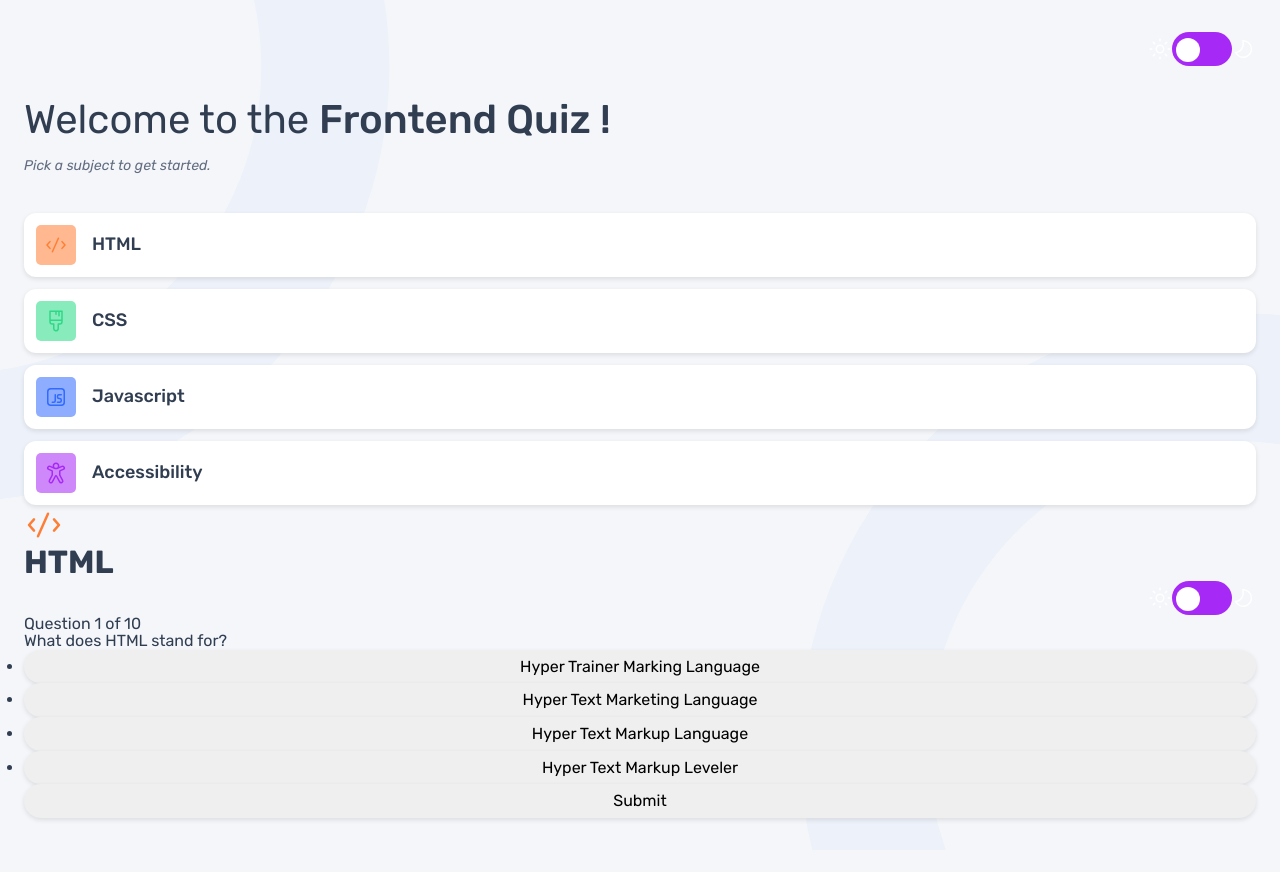
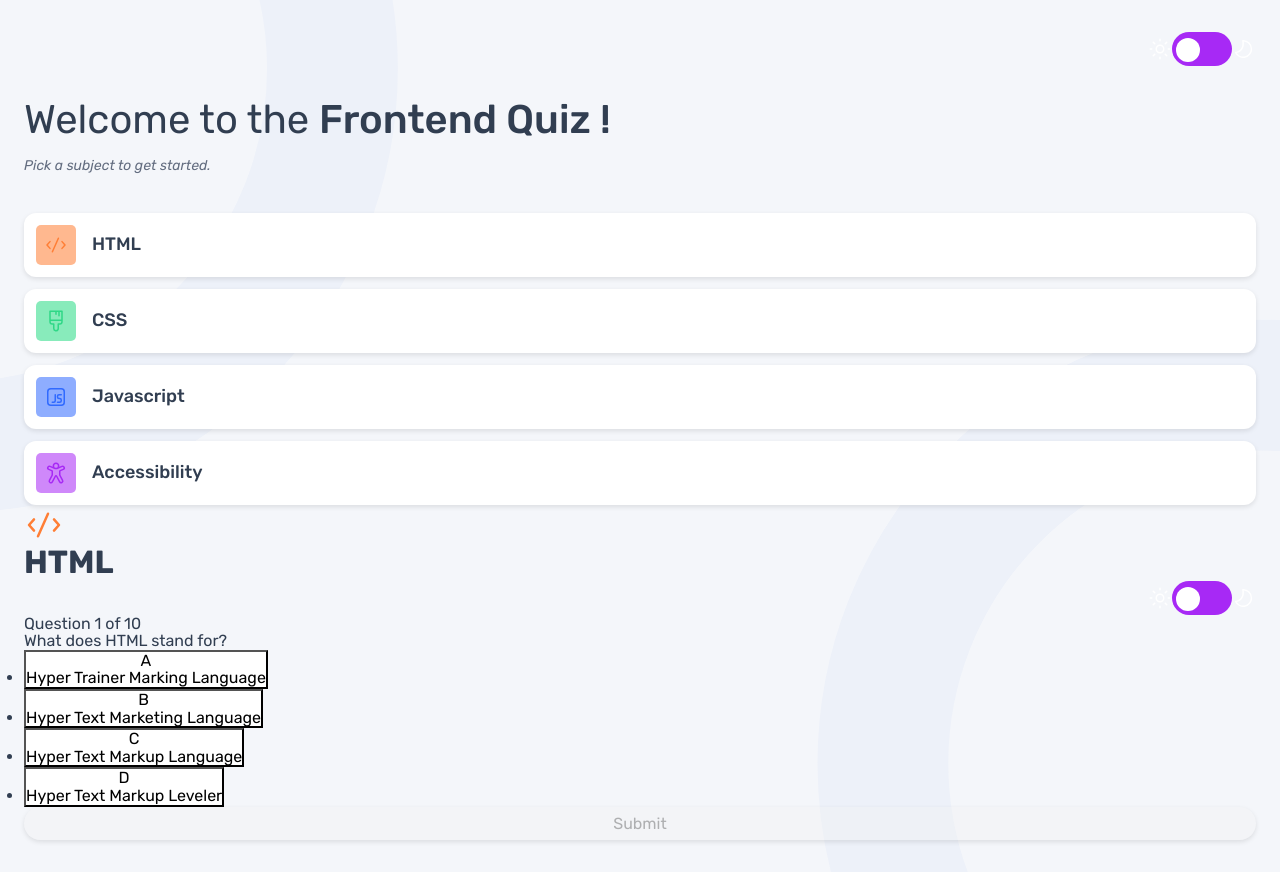
Before and after one commit to mayor-creator/frontend_quiz_app, a React (Vite) app: page / in a window 1280 px wide. Before the commit the page ends 850 px from the top, so only its background shows below. Built offline with nearby package versions, Linux system fonts and the light colour scheme.

Commit message:
Add QuizQuestion component; implement answer selection and navigation logic in HtmlQuiz

```diff
--- a/src/component/HtmlQuiz/HtmlQuiz.jsx
+++ b/src/component/HtmlQuiz/HtmlQuiz.jsx
@@ -1,6 +1,7 @@
 import { useState } from "react";
 
 import { QuizButton } from "../ui/QuizMenuButton/QuizButton.jsx";
+import { QuizQuestion } from "../ui/QuizQuestionButton/QuizQuestion.jsx";
 import { Title } from "../Title/Title.jsx";
 
 import data from "../../data.json";
@@ -15,6 +16,25 @@ export function HtmlQuiz() {
   const [score, setScore] = useState(0);
 
   const currentQuestion = questions[currentQuestionIndex];
+
+  const handleAnswerSelect = (index) => {
+    setSelectedAnswer(index);
+  };
+
+  const handleNextQuestion = () => {
+    if (selectedAnswer === null) return;
+
+    if (
+      selectedAnswer === currentQuestion.options.indexOf(currentQuestion.answer)
+    ) {
+      setScore(score + 1);
+    }
+
+    if (currentQuestionIndex + 1 < questions.length) {
+      setCurrentQuestionIndex(currentQuestionIndex + 1);
+      setSelectedAnswer(null);
+    }
+  };
 
   return (
     <>
@@ -38,15 +58,28 @@ export function HtmlQuiz() {
           <ul>
             {currentQuestion.options.map((option, index) => (
               <li key={index}>
-                <QuizButton type={String.fromCharCode(65 + index)}>
+                <QuizQuestion
+                  type={String.fromCharCode(65 + index)}
+                  onClick={() => handleAnswerSelect(index)}
+                  style={{
+                    backgroundColor:
+                      selectedAnswer === index ? "#adc2e1" : "white",
+                  }}
+                >
                   <div>{option}</div>
-                </QuizButton>
+                </QuizQuestion>
               </li>
             ))}
           </ul>
         </div>
+
         <div>
-          <QuizButton>Submit</QuizButton>
+          <QuizButton
+            onClick={handleNextQuestion}
+            disabled={selectedAnswer === null}
+          >
+            Submit
+          </QuizButton>
         </div>
       </main>
     </>
--- a/src/component/ui/QuizQuestionButton/QuizQuestion.jsx
+++ b/src/component/ui/QuizQuestionButton/QuizQuestion.jsx
@@ -1,7 +1,7 @@
-export function QuizQuestion({ type, children }) {
+export function QuizQuestion({ type, children, ...delegated }) {
   return (
     <>
-      <button>
+      <button {...delegated}>
         <div>{type}</div>
         <div>{children}</div>
       </button>
--- /dev/null
+++ b/src/component/ui/QuizQuestionButton/QuizQuestion.module.css
@@ -0,0 +1,9 @@
+.button {
+  border: none;
+  border-radius: 1.5rem;
+  width: 100%;
+  padding: 0.5rem 1.5rem;
+  cursor: pointer;
+  transition: background-color 0.3s ease;
+  box-shadow: 0 0.125rem 0.313rem rgba(0, 0, 0, 0.1);
+}
```
